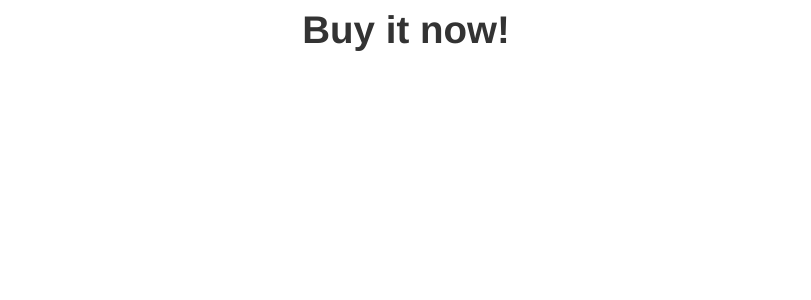
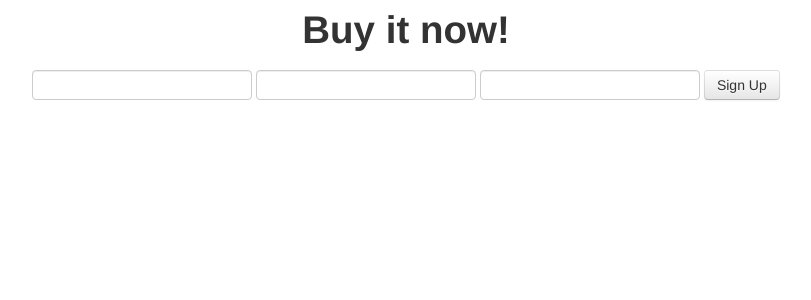
Before and after one commit to glondon/rea-landing-page, a PHP site: page / in a window 1280 px wide. Shown: the top 300 px of the page, without its empty margins (234-1045 px from the left). Run offline with PHP 8.4, Linux system fonts and the light colour scheme; data that the repository does not hold is empty; a stand-in replaces the project's code that opens the database connection; some libraries are stand-ins or nearby versions.

Commit message:
Began adding form elements.

```diff
--- a/index.php
+++ b/index.php
@@ -54,9 +54,16 @@ include 'config.php';
 	<div align="center">
 		<h1>Buy it now!</h1>
 
-		<form>
+		<div id="formResponse"></div>
+		<form class="form-horizontal" action="<?=URL?>submit.php" method="post" id="submitForm" accept-charset="utf-8">
 			<fieldset>
-
+				<div class="col-xs-10">
+					<ul id="formError"></ul>
+					<input type="text" name="name" id="nameInput" class="form-control" />
+					<input type="text" name="email" id="emailInput" class="form-control" />
+					<input type="text" name="phone" id="phoneInput" class="form-control" />
+					<button type="submit" id="formSubmit" class="btn btn-default btn-sm">Sign Up</button>
+				</div>
 			</fieldset>
 		</form>
 
```
